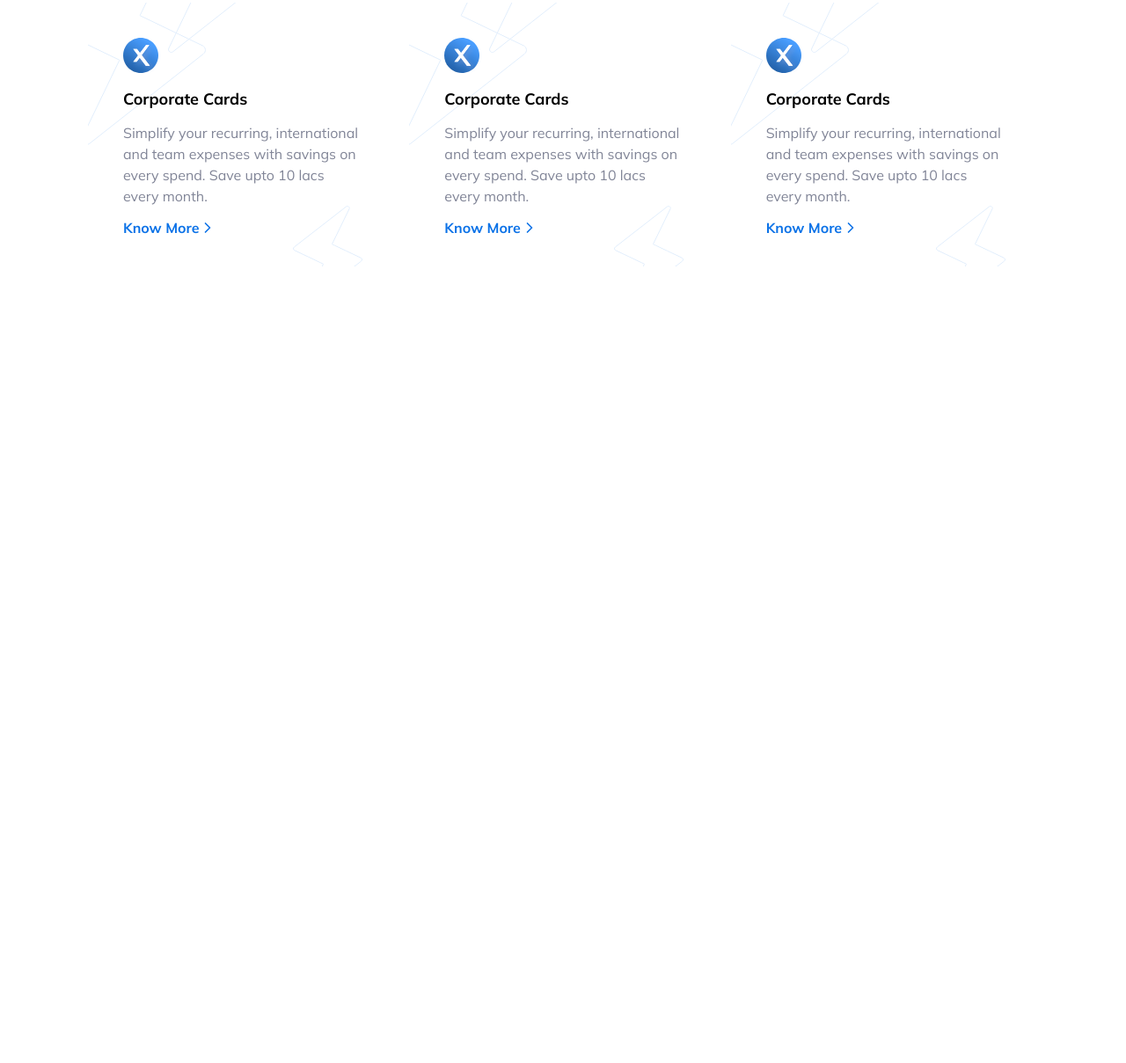
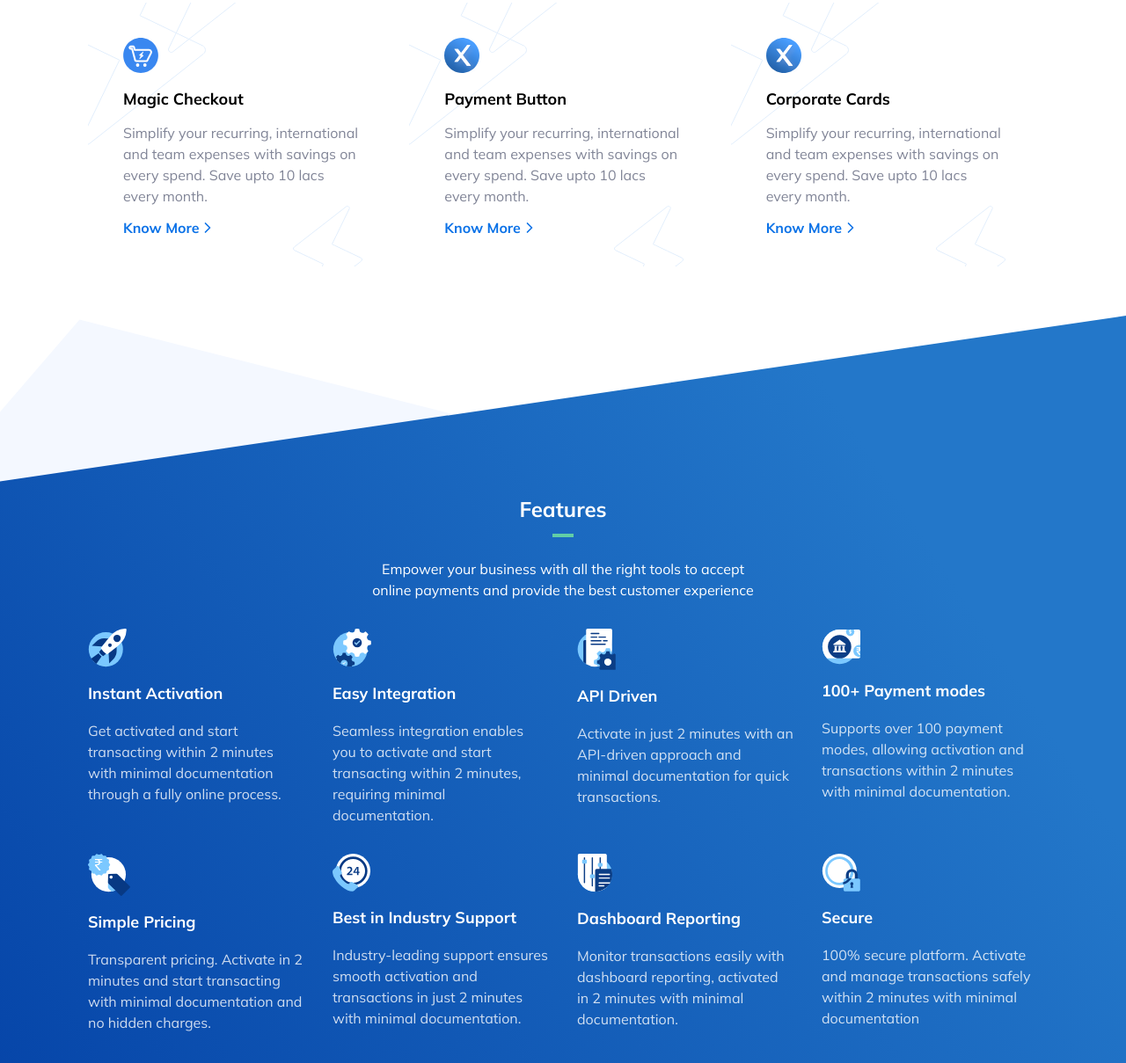
Before and after one commit to gouravgithub7710/Razorpay_Project, a website: page index.html in a window 1280 px wide. Shown: the part 4166-5375 px from the top of the page at 88% size. Before the commit the page ends 4469 px from the top, so only its background shows below. Drawn offline with nearby package versions, Linux system fonts and the light colour scheme.

Commit message:
Core Feature

```diff
--- a/index.html
+++ b/index.html
@@ -15,13 +15,19 @@
      href="https://fonts.googleapis.com/css2?family=Mulish:wght@200;300;400;500;600;700;800;900&display=swap"
      rel="stylesheet"
    />
+   <style>
+    .corefeaturesection{
+        background-size: 100% 100%;
+        padding-top: 12rem;
+        padding-bottom: 12rem;
+    } </style>
 
 </head>
 <body>
  <div class="overflow-x-hidden relative w-full">
        <!--Navbar-->
     <nav class="bg-deepBlue">
-      <div class="relative w-[1080px] mx-auto flex items-center justify-between ">
+      <div class="relative w-[1080px] mx-auto flex items-center  justify-between ">
 
           <!-- logo -->
           <a href="/" class="cursor-pointer py-7 pr-7">
@@ -918,7 +924,7 @@
               hover:bg-[url(/images/instant-settlement-bghover.svg)] bg-white" >
                   <img src="./images/razorpayXicon.svg" alt=""
                   class="w-10 h-10">
-                  <h3 class="font-mullish text-lg font-bold pt-4">Corporate Cards</h3>
+                  <h3 class="font-mullish text-lg font-bold pt-4">UPI AutoPay</h3>
                   <p
                   class="font-mullish py-3 text-grayText leading-normal"
                   >Simplify your recurring, international and team expenses with savings on every spend. Save upto 10 lacs every month.</p>
@@ -938,9 +944,9 @@
               class="p-10 bg-[url(/images/instant-settlement-bg.svg)] w-full max-h-[300px] cursor-pointer
               bg-no-repeat hover:scale-105 transition-all duration-200
               hover:bg-[url(/images/instant-settlement-bghover.svg)] bg-white" >
-                  <img src="./images/razorpayXicon.svg" alt=""
+                  <img src="./images/magic-checkout.svg" alt=""
                   class="w-10 h-10">
-                  <h3 class="font-mullish text-lg font-bold pt-4">Corporate Cards</h3>
+                  <h3 class="font-mullish text-lg font-bold pt-4">Magic Checkout</h3>
                   <p
                   class="font-mullish py-3 text-grayText leading-normal"
                   >Simplify your recurring, international and team expenses with savings on every spend. Save upto 10 lacs every month.</p>
@@ -962,7 +968,7 @@
               hover:bg-[url(/images/instant-settlement-bghover.svg)] bg-white" >
                   <img src="./images/razorpayXicon.svg" alt=""
                   class="w-10 h-10">
-                  <h3 class="font-mullish text-lg font-bold pt-4">Corporate Cards</h3>
+                  <h3 class="font-mullish text-lg font-bold pt-4">Payment Button</h3>
                   <p
                   class="font-mullish py-3 text-grayText leading-normal"
                   >Simplify your recurring, international and team expenses with savings on every spend. Save upto 10 lacs every month.</p>
@@ -1003,6 +1009,76 @@
       </div>
   </section>
 
+  <!-- core Feature -->
+    <section class="w-full bg-no-repeat bg-cover mt-14 relative corefeaturesection" style="background-image: url('./images/core-features-sectionBg.svg');">
+
+    <div class="relative w-11/12 max-w-[1080px] mx-auto pt-4">
+        <h2 class="font-mullish font-bold text-2xl text-center text-white leading-6">Features</h2>
+        <div class="w-6 h-1 mx-auto mt-4 mb-6 bg-greenLight"></div>
+        <p class="font-mullish text-center max-w-[450px] text-white mx-auto">Empower your business with all the right tools to accept online payments and provide the best customer experience</p>
+        <!-- grid -->
+        <div class="grid grid-cols-4 gap-[2rem] mt-8">
+            <!-- card1 -->
+            <div>
+                <img src="./images/instant-activation-icon.svg" alt="">
+                <h3 class="font-mullish text-white text-lg font-bold my-4">Instant Activation</h3>
+                <p class="font-mullish text-white opacity-80">Get activated and start transacting within 2 minutes with minimal documentation through a fully online process.</p>
+            </div>
+    <!--card2-->
+    <div>
+        <img src="./images/easy-integration.svg" alt=""
+        >
+        <h3 class="font-mullish text-white text-lg font-bold my-4">Easy Integration</h3>
+        <p class="font-mullish text-white opacity-80">Seamless integration enables you to activate and start transacting within 2 minutes, requiring minimal documentation.</p>
+    </div>
+    <!--card3-->
+    <div>
+        <img src="./images/api-driven-icon.svg" alt=""
+        >
+        <h3 class="font-mullish text-white text-lg font-bold my-4">API Driven</h3>
+        <p class="font-mullish text-white opacity-80">Activate in just 2 minutes with an API-driven approach and minimal documentation for quick transactions.</p>
+    </div>
+    <!--card4-->
+    <div>
+        <img src="./images/payment-modes.svg" alt=""
+        >
+        <h3 class="font-mullish text-white text-lg font-bold my-4">100+ Payment modes</h3>
+        <p class="font-mullish text-white opacity-80">Supports over 100 payment modes, allowing activation and transactions within 2 minutes with minimal documentation.</p>
+    </div>
+    <!--card5-->
+    <div>
+        <img src="./images/simple-pricing.svg" alt=""
+        >
+        <h3 class="font-mullish text-white text-lg font-bold my-4">Simple Pricing</h3>
+        <p class="font-mullish text-white opacity-80">Transparent pricing. Activate in 2 minutes and start transacting with minimal documentation and no hidden charges.</p>
+    </div>
+    <!--card6-->
+    <div>
+        <img src="./images/industry-support-icon.svg" alt=""
+        >
+        <h3 class="font-mullish text-white text-lg font-bold my-4">Best in Industry Support</h3>
+        <p class="font-mullish text-white opacity-80">Industry-leading support ensures smooth activation and transactions in just 2 minutes with minimal documentation.</p>
+    </div>
+    <!--card7-->
+    <div>
+        <img src="./images/dashboard-reporting-icon.svg" alt=""
+        >
+        <h3 class="font-mullish text-white text-lg font-bold my-4">Dashboard Reporting</h3>
+        <p class="font-mullish text-white opacity-80">Monitor transactions easily with dashboard reporting, activated in 2 minutes with minimal documentation.</p>
+    </div>
+    <!--card8-->
+    <div>
+        <img src="./images/secure-icon.svg" alt=""
+        >
+        <h3 class="font-mullish text-white text-lg font-bold my-4">Secure</h3>
+        <p class="font-mullish text-white opacity-80">100% secure platform. Activate and manage transactions safely within 2 minutes with minimal documentation</p>
+    </div>
+
+    </div>
+    </div>
+    </section>
+
+
  <script>
   feather.replace()
 </script>
```
Also changed, not shown: src/output.css.
